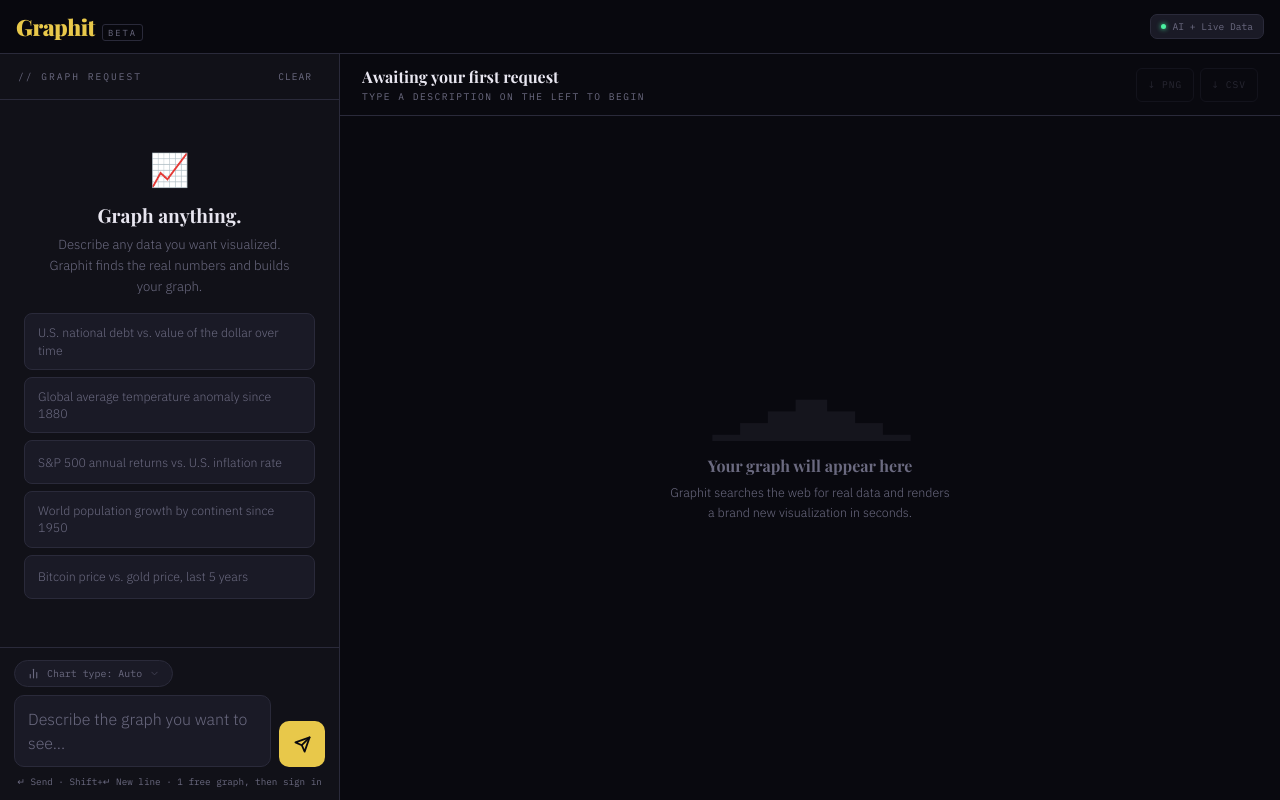
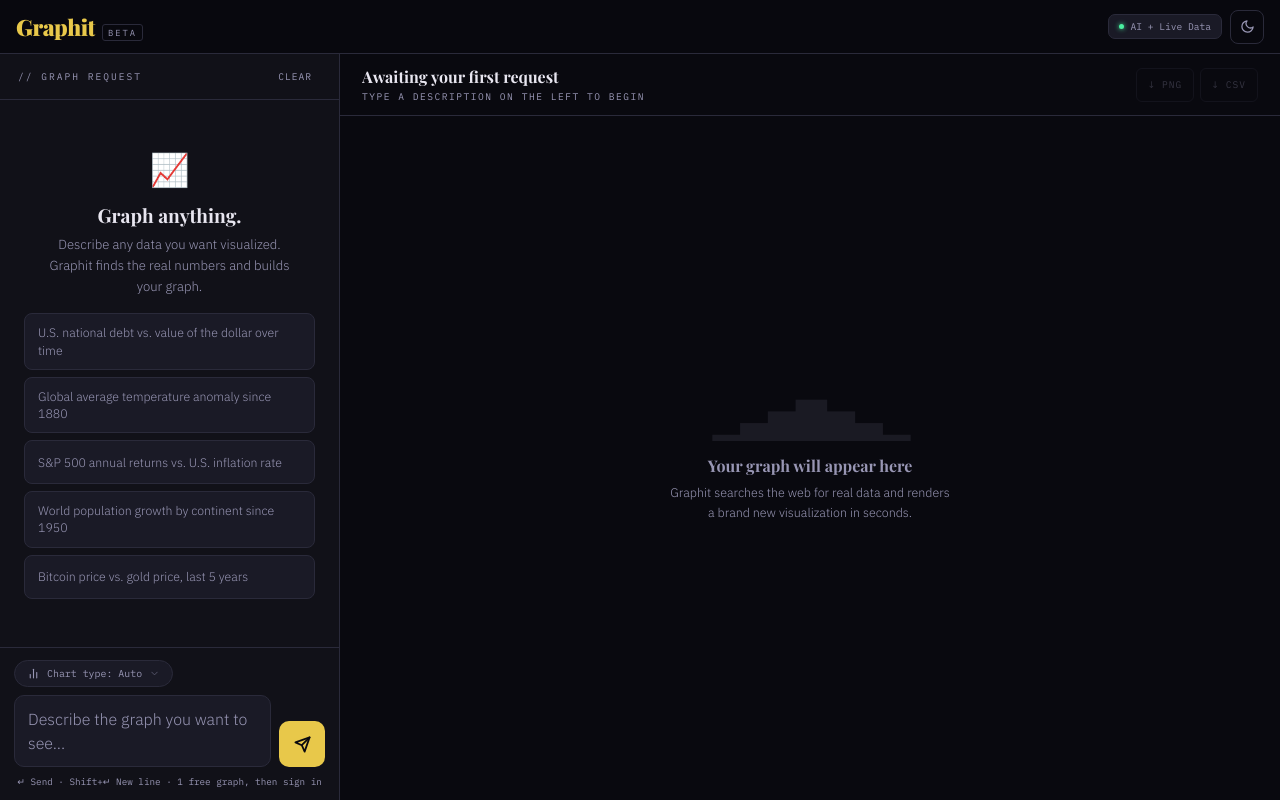
Before and after one commit to WilsopherCo/graphit, a website: page public/app/index.html in a window 1280 px wide. Drawn offline with nearby package versions, Linux system fonts and the light colour scheme.

Commit message:
Update index.html

```diff
--- a/public/app/index.html
+++ b/public/app/index.html
@@ -37,11 +37,12 @@
 <link href="https://fonts.googleapis.com/css2?family=Playfair+Display:wght@700;900&family=IBM+Plex+Mono:wght@400;500&family=IBM+Plex+Sans:wght@300;400;500&display=swap" rel="stylesheet"/>
 <script src="https://cdnjs.cloudflare.com/ajax/libs/Chart.js/4.4.1/chart.umd.min.js"></script>
 <style>
-:root{--bg:#09090f;--surface:#111118;--surface2:#1a1a26;--surface3:#20202e;--border:#2a2a3a;--border2:#3a3a50;--accent:#e8c84a;--accent-dim:rgba(232,200,74,0.12);--text:#e8e6f0;--text2:#b0aec8;--muted:#6b6a80;--success:#4af0a0;--error:#f05a4a;--error-dim:rgba(240,90,74,0.1);--header-h:54px;--tab-h:52px}
+:root{--bg:#09090f;--surface:#111118;--surface2:#1a1a26;--surface3:#20202e;--border:#2a2a3a;--border2:#3a3a50;--accent:#e8c84a;--accent-dim:rgba(232,200,74,0.12);--text:#e8e6f0;--text2:#c8c6e0;--muted:#9896b4;--success:#4af0a0;--error:#f05a4a;--error-dim:rgba(240,90,74,0.1);--header-h:54px;--tab-h:52px;--nav-bg:rgba(9,9,15,0.97)}
+[data-theme="light"]{--bg:#f0ede6;--surface:#e8e4db;--surface2:#ddd9d0;--surface3:#d4cfc6;--border:#c4bfb5;--border2:#b0aba0;--accent:#c8a832;--accent-dim:rgba(200,168,50,0.12);--text:#1a1820;--text2:#2e2c42;--muted:#525070;--success:#1a7a48;--error:#cc3a2a;--error-dim:rgba(204,58,42,0.1);--nav-bg:rgba(240,237,230,0.97)}
 *{box-sizing:border-box;margin:0;padding:0;-webkit-tap-highlight-color:transparent}
-html,body{height:100%;width:100%;background:var(--bg);color:var(--text);font-family:'IBM Plex Sans',sans-serif;font-weight:300;overflow:hidden}
+html,body{height:100%;width:100%;background:var(--bg);color:var(--text);font-family:'IBM Plex Sans',sans-serif;font-weight:300;overflow:hidden;transition:background 0.3s,color 0.3s}
 body::before{content:'';position:fixed;inset:0;background-image:linear-gradient(rgba(91,140,255,0.035) 1px,transparent 1px),linear-gradient(90deg,rgba(91,140,255,0.035) 1px,transparent 1px);background-size:40px 40px;pointer-events:none;z-index:0}
-header{position:fixed;top:0;left:0;right:0;z-index:100;height:var(--header-h);display:flex;align-items:center;justify-content:space-between;padding:0 16px;background:rgba(9,9,15,0.97);backdrop-filter:blur(12px);border-bottom:1px solid var(--border)}
+header{position:fixed;top:0;left:0;right:0;z-index:100;height:var(--header-h);display:flex;align-items:center;justify-content:space-between;padding:0 16px;background:var(--nav-bg);backdrop-filter:blur(12px);border-bottom:1px solid var(--border);transition:background 0.3s}
 .logo{display:flex;align-items:baseline;gap:7px;text-decoration:none}
 .logo-name{font-family:'Playfair Display',serif;font-weight:900;font-size:1.4rem;color:var(--accent);letter-spacing:-0.5px}
 .logo-tag{font-family:'IBM Plex Mono',monospace;font-size:0.55rem;color:var(--muted);text-transform:uppercase;letter-spacing:2px;border:1px solid var(--border);padding:2px 5px;border-radius:3px}
@@ -55,7 +56,7 @@ header{position:fixed;top:0;left:0;right:0;z-index:100;height:var(--header-h);di
 .user-avatar{width:22px;height:22px;border-radius:50%;background:var(--surface3);border:1px solid var(--border);overflow:hidden;display:flex;align-items:center;justify-content:center;font-size:.65rem;color:var(--muted);flex-shrink:0}
 .user-avatar img{width:100%;height:100%;object-fit:cover}
 @media(max-width:480px){.graphs-remaining{display:none!important}}
-.tab-bar{display:none;position:fixed;bottom:0;left:0;right:0;z-index:100;height:var(--tab-h);background:rgba(9,9,15,.97);backdrop-filter:blur(12px);border-top:1px solid var(--border);padding-bottom:env(safe-area-inset-bottom);flex-direction:column}
+.tab-bar{display:none;position:fixed;bottom:0;left:0;right:0;z-index:100;height:var(--tab-h);background:var(--nav-bg);backdrop-filter:blur(12px);border-top:1px solid var(--border);padding-bottom:env(safe-area-inset-bottom);flex-direction:column}
 .tab-bar-inner{display:flex;height:52px}
 .tab-btn{flex:1;display:flex;flex-direction:column;align-items:center;justify-content:center;gap:3px;background:none;border:none;cursor:pointer;font-family:'IBM Plex Mono',monospace;font-size:.6rem;text-transform:uppercase;letter-spacing:1.5px;color:var(--muted);transition:color .2s;position:relative}
 .tab-btn.active{color:var(--accent)}
@@ -189,6 +190,16 @@ textarea::placeholder{color:var(--muted)}
 .modal-ftr-note{font-family:'IBM Plex Mono',monospace;font-size:.62rem;color:var(--muted)}
 .modal-confirm{background:var(--accent);color:#09090f;border:none;border-radius:8px;font-family:'IBM Plex Sans',sans-serif;font-weight:500;font-size:.85rem;padding:10px 24px;cursor:pointer;transition:all .18s}
 .modal-confirm:hover{background:#f0d85a}
+
+/* ── THEME TOGGLE ── */
+.theme-toggle{background:none;border:1px solid var(--border);border-radius:8px;color:var(--muted);cursor:pointer;width:34px;height:34px;display:flex;align-items:center;justify-content:center;transition:all 0.2s;flex-shrink:0}
+.theme-toggle:hover{border-color:var(--accent);color:var(--accent)}
+.theme-toggle svg{width:15px;height:15px}
+.theme-toggle .icon-moon{display:block}
+.theme-toggle .icon-sun{display:none}
+[data-theme="light"] .theme-toggle .icon-moon{display:none}
+[data-theme="light"] .theme-toggle .icon-sun{display:block}
+[data-theme="light"] body::before{background-image:linear-gradient(rgba(91,140,255,0.06) 1px,transparent 1px),linear-gradient(90deg,rgba(91,140,255,0.06) 1px,transparent 1px)}
 @media(max-width:767px){:root{--header-h:52px}.tab-bar{display:flex}.app-body{bottom:calc(var(--tab-h) + env(safe-area-inset-bottom));flex-direction:column}.left-panel{width:100%;border-right:none;border-bottom:1px solid var(--border);flex:1;display:none}.left-panel.active{display:flex}.graph-panel{width:100%;flex:1;display:none}.graph-panel.active{display:flex}.graph-panel-header{padding:10px 16px;flex-wrap:wrap;gap:8px}.graph-title-area{flex-basis:100%}.graph-actions{margin-left:0}.graph-canvas-area{padding:16px}#source-strip{padding:8px 16px;flex-wrap:wrap}.ct-grid{grid-template-columns:repeat(2,1fr)}#ct-modal .modal{max-height:92vh}}
 @media(min-width:768px) and (max-width:1023px){.tab-bar{display:flex}.app-body{bottom:calc(var(--tab-h) + env(safe-area-inset-bottom));flex-direction:column}.left-panel{width:100%;border-right:none;flex:1;display:none}.left-panel.active{display:flex}.graph-panel{width:100%;flex:1;display:none}.graph-panel.active{display:flex}}
 @media(min-width:1024px){.app-body{flex-direction:row;bottom:0}.left-panel{display:flex!important;width:340px}.graph-panel{display:flex!important}.tab-bar{display:none!important}}
@@ -201,6 +212,10 @@ textarea::placeholder{color:var(--muted)}
   <div class="header-right">
     <div class="status-badge"><div class="status-dot"></div><span>AI + Live Data</span></div>
     <div class="graphs-remaining" id="graphs-remaining">20 graphs left</div>
+    <button class="theme-toggle" onclick="toggleTheme()" title="Toggle light/dark mode">
+      <svg class="icon-moon" viewBox="0 0 24 24" fill="none" stroke="currentColor" stroke-width="2" stroke-linecap="round" stroke-linejoin="round"><path d="M21 12.79A9 9 0 1 1 11.21 3 7 7 0 0 0 21 12.79z"/></svg>
+      <svg class="icon-sun" viewBox="0 0 24 24" fill="none" stroke="currentColor" stroke-width="2" stroke-linecap="round" stroke-linejoin="round"><circle cx="12" cy="12" r="5"/><line x1="12" y1="1" x2="12" y2="3"/><line x1="12" y1="21" x2="12" y2="23"/><line x1="4.22" y1="4.22" x2="5.64" y2="5.64"/><line x1="18.36" y1="18.36" x2="19.78" y2="19.78"/><line x1="1" y1="12" x2="3" y2="12"/><line x1="21" y1="12" x2="23" y2="12"/><line x1="4.22" y1="19.78" x2="5.64" y2="18.36"/><line x1="18.36" y1="5.64" x2="19.78" y2="4.22"/></svg>
+    </button>
     <div class="user-btn" id="user-btn" onclick="openUserMenu()">
       <div class="user-avatar" id="hdr-av">?</div>
       <span id="hdr-name">Account</span>
@@ -517,6 +532,18 @@ function addMsg(role,text,isErr=false){ const m=document.getElementById('chat-me
 function addThink(){ const m=document.getElementById('chat-messages'); const d=document.createElement('div'); d.className='message assistant'; d.innerHTML=`<span class="msg-label">Graphit</span><div class="thinking-dots"><span></span><span></span><span></span></div>`; m.appendChild(d); m.scrollTop=m.scrollHeight; return d; }
 function setLoad(s,lbl,sub){ isLoading=s; document.getElementById('send-btn').disabled=s; const o=document.getElementById('loading-overlay'); o.style.display=s?'flex':'none'; if(lbl) document.getElementById('loading-label').textContent=lbl; if(sub) document.getElementById('loading-sub').textContent=sub; }
 function esc(s){ return s.replace(/&/g,'&amp;').replace(/</g,'&lt;').replace(/>/g,'&gt;'); }
+
+/* ── THEME TOGGLE ── */
+function toggleTheme() {
+  const html = document.documentElement;
+  const isLight = html.getAttribute('data-theme') === 'light';
+  html.setAttribute('data-theme', isLight ? '' : 'light');
+  localStorage.setItem('graphit-theme', isLight ? 'dark' : 'light');
+}
+(function() {
+  const saved = localStorage.getItem('graphit-theme');
+  if (saved === 'light') document.documentElement.setAttribute('data-theme', 'light');
+})();
 </script>
 
 <!-- Clerk loads AFTER all JS is defined — this is intentional -->
```
